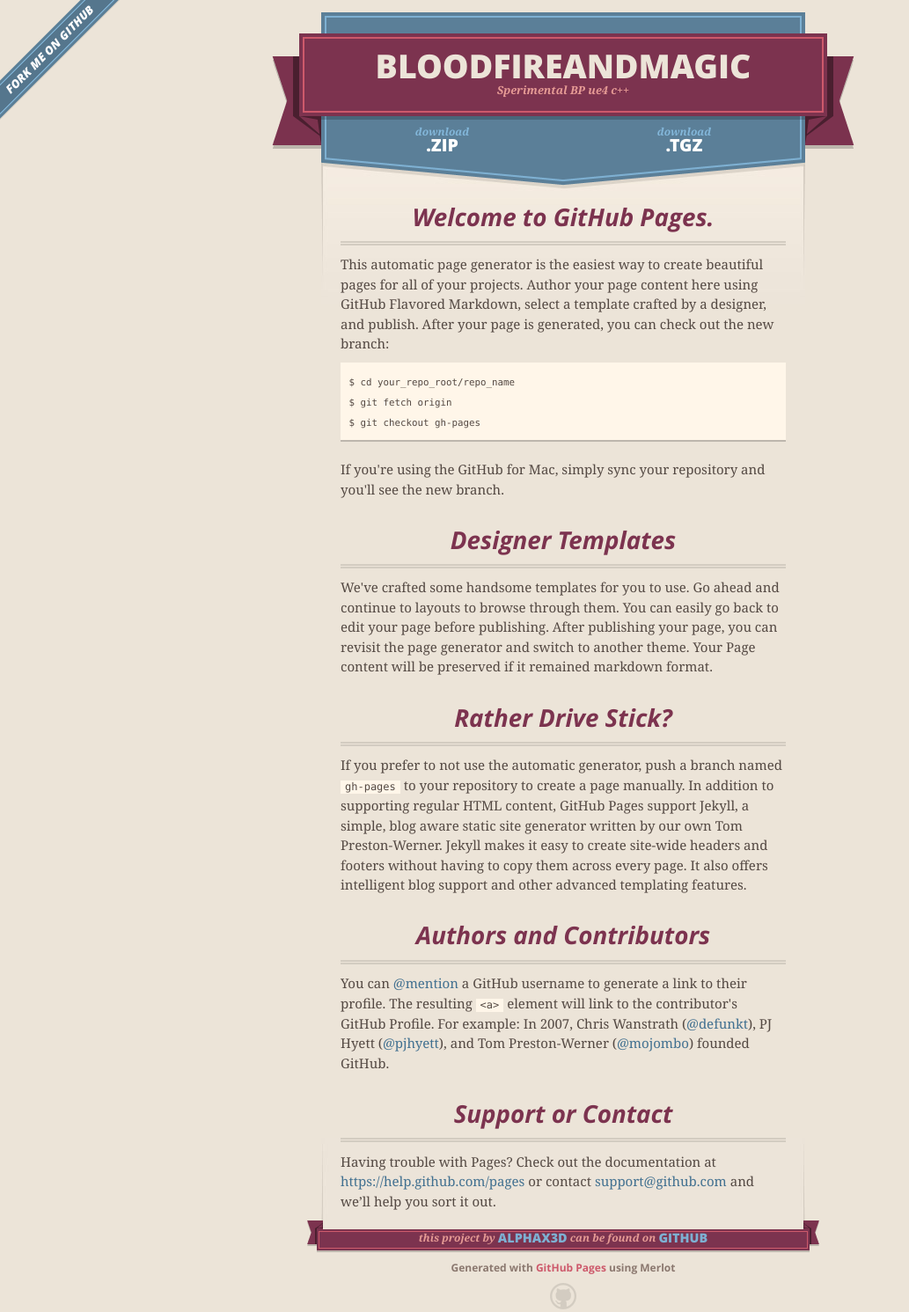
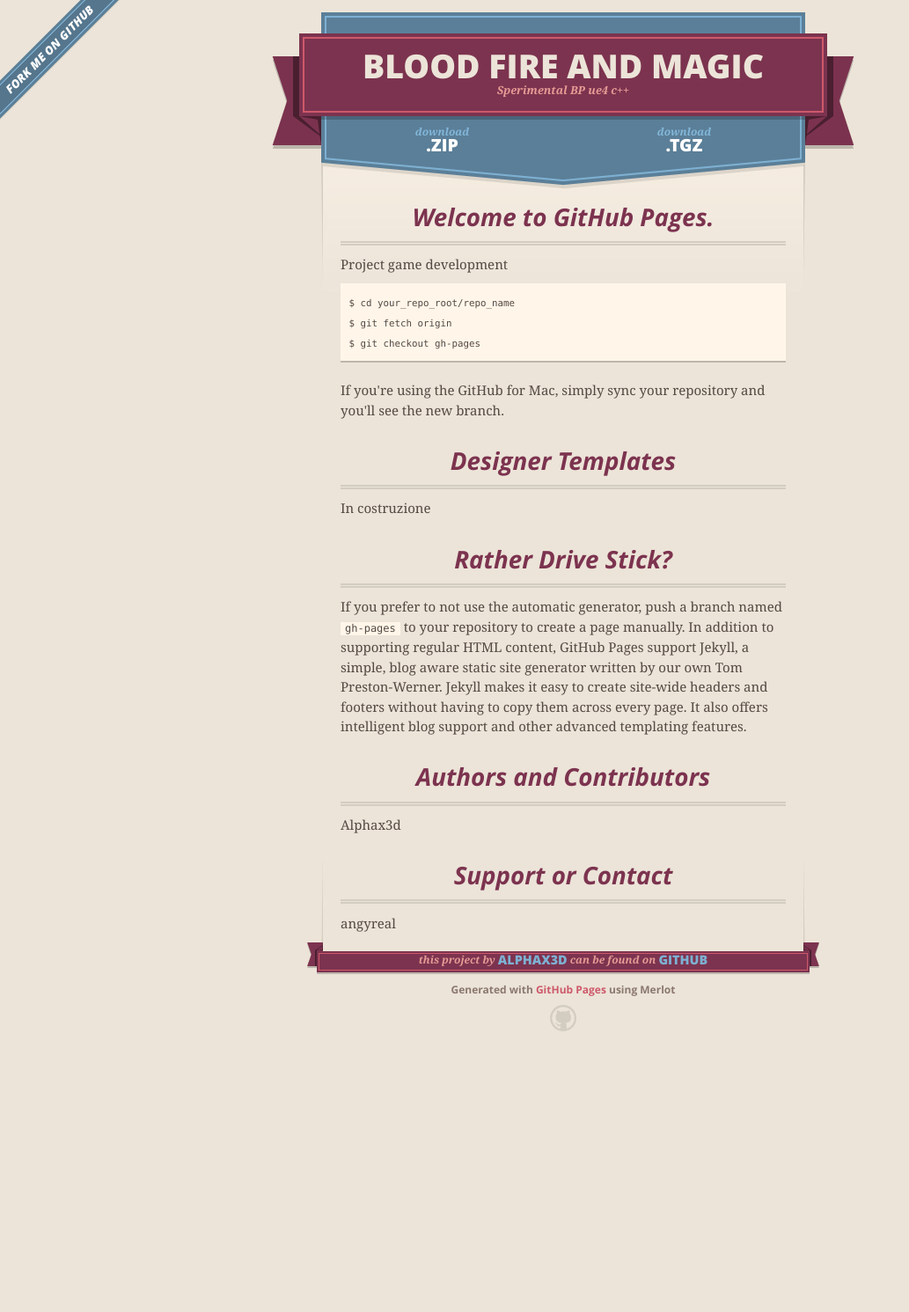
Before and after one commit to alphax3D/BloodFireAndMagic, a plain HTML site: page index.html in a window 1280 px wide. Shown: the whole page at 88% size, without its empty margins (0-1033 px from the left). After the commit the page ends 1212 px from the top, so only its background shows below. Drawn offline with nearby package versions, Linux system fonts and the light colour scheme.

```diff
--- a/index.html
+++ b/index.html
@@ -17,7 +17,7 @@
         $('#main_content').headsmart()
       })
     </script>
-    <title>Bloodfireandmagic by alphax3D</title>
+    <title>Blood Fire and Magic by alphax3D</title>
   </head>
 
   <body>
@@ -27,7 +27,7 @@
       <header>
         <span class="ribbon-outer">
           <span class="ribbon-inner">
-            <h1>Bloodfireandmagic</h1>
+            <h1>Blood Fire and Magic</h1>
             <h2>Sperimental BP ue4 c++</h2>
           </span>
           <span class="left-tail"></span>
@@ -49,7 +49,7 @@
         <h3>
 <a id="welcome-to-github-pages" class="anchor" href="#welcome-to-github-pages" aria-hidden="true"><span class="octicon octicon-link"></span></a>Welcome to GitHub Pages.</h3>
 
-<p>This automatic page generator is the easiest way to create beautiful pages for all of your projects. Author your page content here using GitHub Flavored Markdown, select a template crafted by a designer, and publish. After your page is generated, you can check out the new branch:</p>
+<p>Project game development</p>
 
 <pre><code>$ cd your_repo_root/repo_name
 $ git fetch origin
@@ -61,7 +61,7 @@ $ git checkout gh-pages
 <h3>
 <a id="designer-templates" class="anchor" href="#designer-templates" aria-hidden="true"><span class="octicon octicon-link"></span></a>Designer Templates</h3>
 
-<p>We've crafted some handsome templates for you to use. Go ahead and continue to layouts to browse through them. You can easily go back to edit your page before publishing. After publishing your page, you can revisit the page generator and switch to another theme. Your Page content will be preserved if it remained markdown format.</p>
+<p>In costruzione</p>
 
 <h3>
 <a id="rather-drive-stick" class="anchor" href="#rather-drive-stick" aria-hidden="true"><span class="octicon octicon-link"></span></a>Rather Drive Stick?</h3>
@@ -71,12 +71,12 @@ $ git checkout gh-pages
 <h3>
 <a id="authors-and-contributors" class="anchor" href="#authors-and-contributors" aria-hidden="true"><span class="octicon octicon-link"></span></a>Authors and Contributors</h3>
 
-<p>You can <a href="https://github.com/blog/821" class="user-mention">@mention</a> a GitHub username to generate a link to their profile. The resulting <code>&lt;a&gt;</code> element will link to the contributor's GitHub Profile. For example: In 2007, Chris Wanstrath (<a href="https://github.com/defunkt" class="user-mention">@defunkt</a>), PJ Hyett (<a href="https://github.com/pjhyett" class="user-mention">@pjhyett</a>), and Tom Preston-Werner (<a href="https://github.com/mojombo" class="user-mention">@mojombo</a>) founded GitHub.</p>
+<p>Alphax3d</p>
 
 <h3>
 <a id="support-or-contact" class="anchor" href="#support-or-contact" aria-hidden="true"><span class="octicon octicon-link"></span></a>Support or Contact</h3>
 
-<p>Having trouble with Pages? Check out the documentation at <a href="https://help.github.com/pages">https://help.github.com/pages</a> or contact <a href="mailto:support@github.com">support@github.com</a> and we’ll help you sort it out.</p>
+<p>angyreal</p>
       </section>
 
       <footer>
```
Also changed, not shown: params.json (+1 -1 lines).
